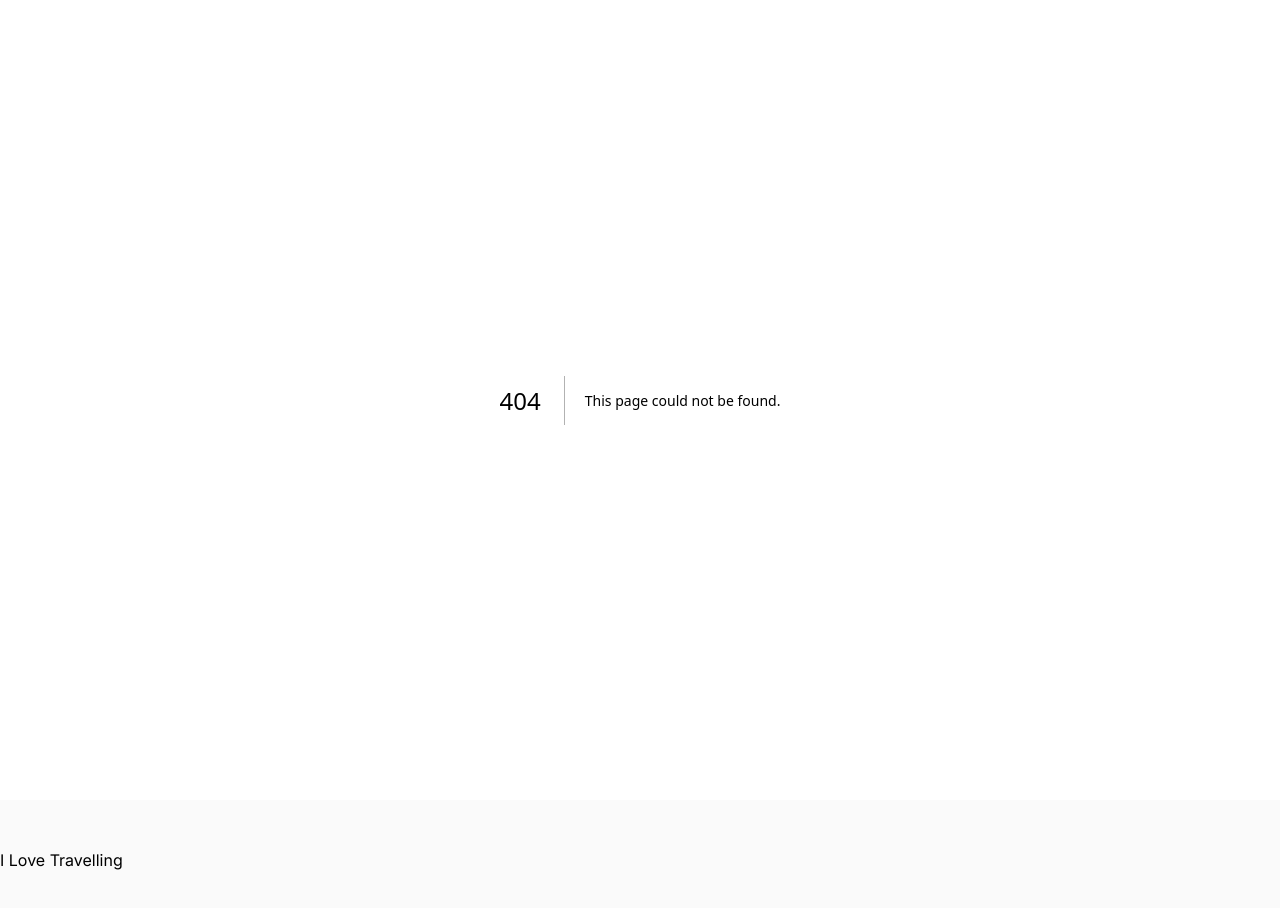
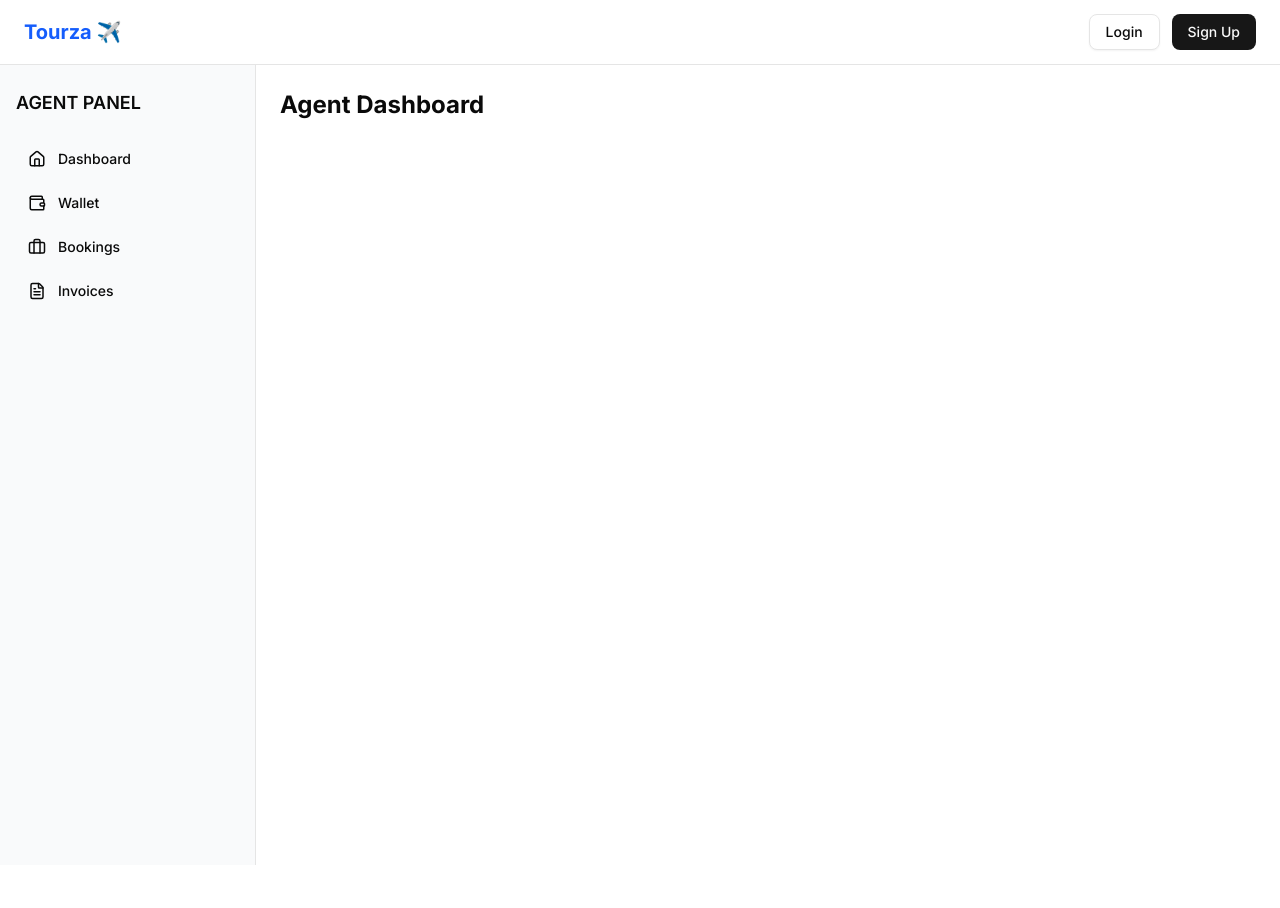
Before and after one commit to aman1999hopper/Tourza, a Next.js app in the folder tourza-app/: page /dashboard in a window 1280 px wide. Before the commit this address had no page. Shown: the top 908 px of the page. After the commit the page ends 865 px from the top, so only its background shows below. Built offline with nearby package versions, Linux system fonts and the light colour scheme.

Commit message:
setup the different routes for specific path

```diff
--- /dev/null
+++ b/tourza-app/app/(agent)/dashboard/page.jsx
@@ -0,0 +1,3 @@
+export default function AgentDashboard() {
+  return <h1 className="text-2xl font-bold">Agent Dashboard</h1>;
+}
--- /dev/null
+++ b/tourza-app/app/(agent)/layout.jsx
@@ -0,0 +1,16 @@
+import Navbar from "@/components/common/Navbar";
+import Sidebar from "@/components/common/Sidebar";
+
+export default function AgentLayout({ children }) {
+  return (
+    <>
+      <Navbar role="AGENT" />
+      <div className="flex">
+        <Sidebar role="AGENT" />
+        <main className="flex-1 p-6">
+          {children}
+        </main>
+      </div>
+    </>
+  );
+}
--- /dev/null
+++ b/tourza-app/app/(corporate)/layout.jsx
@@ -0,0 +1,18 @@
+import Navbar from "@/components/common/Navbar";
+import Sidebar from "@/components/common/Sidebar";
+
+export default function CorporateLayout({ children }) {
+  const role = "CORPORATE";
+
+  return (
+    <>
+      <Navbar role={role} />
+      <div className="flex">
+        <Sidebar role={role} />
+        <main className="flex-1 p-6 bg-gray-100">
+          {children}
+        </main>
+      </div>
+    </>
+  );
+}
--- /dev/null
+++ b/tourza-app/app/(public)/layout.jsx
@@ -0,0 +1,14 @@
+import Navbar from "@/components/common/Navbar";
+
+export default function PublicLayout({ children }) {
+  return (
+    <>
+      <Navbar role="USER" />
+      <main className="min-h-screen">{children}</main>
+
+      <footer className="bg-muted/50 py-6 text-center">
+        I Love Travelling 🌍
+      </footer>
+    </>
+  );
+}
--- a/tourza-app/app/page.js
+++ b/tourza-app/app/(public)/page.jsx
@@ -1,11 +1,11 @@
 import { Button } from "@/components/ui/button";
-import Image from "next/image";
 
 export default function Home() {
   return (
-    <div>
-      <h1>Welcome to Tourza App</h1>
-      <br/>
+    <div className="p-8">
+      <h1 className="text-3xl font-bold mb-4">
+        Welcome to Tourza App ✈️
+      </h1>
       <Button>Click me</Button>
     </div>
   );
--- a/tourza-app/app/layout.js
+++ b/tourza-app/app/layout.js
@@ -2,29 +2,24 @@ import { Inter } from "next/font/google";
 import "./globals.css";
 import { ThemeProvider } from "@/components/theme-provider";
 
-const inter = Inter({ subsets: ["latin"]});
+const inter = Inter({ subsets: ["latin"] });
 
 export const metadata = {
   title: "Tourza App",
-  description: "Tourza is a smart travel platform connecting travelers and travel businesses. Discover, book, and manage trips seamlessly with a modern, reliable experience for both customers and partners.",
+  description: "Flights, Hotels & Travel Bookings",
 };
 
 export default function RootLayout({ children }) {
   return (
     <html lang="en">
-      <body
-        className={`${inter.className}`}
-      >
+      <body className={inter.className}>
         <ThemeProvider
           attribute="class"
           defaultTheme="system"
           enableSystem
           disableTransitionOnChange
         >
-            {/* Header Section */}
-            <main>{children}</main>
-            {/* Footer Section  */}
-            <footer className="bg-muted/50 py-12">I Love Travelling</footer>
+          {children}
         </ThemeProvider>
       </body>
     </html>
--- /dev/null
+++ b/tourza-app/components/common/Navbar.jsx
@@ -0,0 +1,33 @@
+"use client";
+
+import Link from "next/link";
+import { Button } from "@/components/ui/button";
+
+export default function Navbar({ role }) {
+  return (
+    <nav className="w-full border-b sticky top-0 z-50">
+      <div className="flex h-16 items-center justify-between px-6">
+
+        {/* Logo */}
+        <Link href="/" className="text-xl font-bold text-blue-600">
+          Tourza ✈️
+        </Link>
+
+        {/* Center Links (only for public users) */}
+        {role === "USER" && (
+          <div className="hidden md:flex gap-6 text-sm font-medium">
+            <Link href="/flights">Flights</Link>
+            <Link href="/hotels">Hotels</Link>
+            <Link href="/support">Support</Link>
+          </div>
+        )}
+
+        {/* Right Actions */}
+        <div className="flex gap-3">
+          <Button variant="outline">Login</Button>
+          <Button>Sign Up</Button>
+        </div>
+      </div>
+    </nav>
+  );
+}
--- /dev/null
+++ b/tourza-app/components/common/Sidebar.jsx
@@ -0,0 +1,38 @@
+"use client";
+
+import Link from "next/link";
+import { usePathname } from "next/navigation";
+import { SIDEBAR_MENU } from "@/lib/sidebar-menu";
+
+export default function Sidebar({ role }) {
+  const pathname = usePathname();
+  const menu = SIDEBAR_MENU[role] || [];
+
+  return (
+    <aside className="w-64 min-h-screen border-r bg-gray-50 px-4 py-6">
+      <h2 className="mb-6 text-lg font-semibold">
+        {role} PANEL
+      </h2>
+
+      <nav className="space-y-2">
+        {menu.map((item) => {
+          const Icon = item.icon;
+          const active = pathname === item.href;
+
+          return (
+            <Link
+              key={item.href}
+              href={item.href}
+              className={`flex items-center gap-3 rounded-lg px-3 py-2 text-sm font-medium transition
+                ${active ? "bg-blue-600 text-white" : "hover:bg-gray-200"}
+              `}
+            >
+              <Icon size={18} />
+              {item.label}
+            </Link>
+          );
+        })}
+      </nav>
+    </aside>
+  );
+}
--- /dev/null
+++ b/tourza-app/lib/roles.js
@@ -0,0 +1,5 @@
+export const ROLES = {
+  USER: "USER",
+  AGENT: "AGENT",
+  CORPORATE: "CORPORATE",
+};
--- /dev/null
+++ b/tourza-app/lib/sidebar-menu.js
@@ -0,0 +1,26 @@
+import {
+  Home,
+  Wallet,
+  Briefcase,
+  FileText,
+  Users,
+  BarChart,
+  ShieldCheck,
+} from "lucide-react";
+
+export const SIDEBAR_MENU = {
+  AGENT: [
+    { label: "Dashboard", href: "/agent/dashboard", icon: Home },
+    { label: "Wallet", href: "/agent/wallet", icon: Wallet },
+    { label: "Bookings", href: "/agent/bookings", icon: Briefcase },
+    { label: "Invoices", href: "/agent/invoices", icon: FileText },
+  ],
+
+  CORPORATE: [
+    { label: "Dashboard", href: "/corporate/dashboard", icon: Home },
+    { label: "Approvals", href: "/corporate/approvals", icon: ShieldCheck },
+    { label: "Reports", href: "/corporate/reports", icon: BarChart },
+    { label: "Policies", href: "/corporate/policies", icon: FileText },
+    { label: "Employees", href: "/corporate/employees", icon: Users },
+  ],
+};
```
Lines whose indentation alone changed are shown as unchanged.
